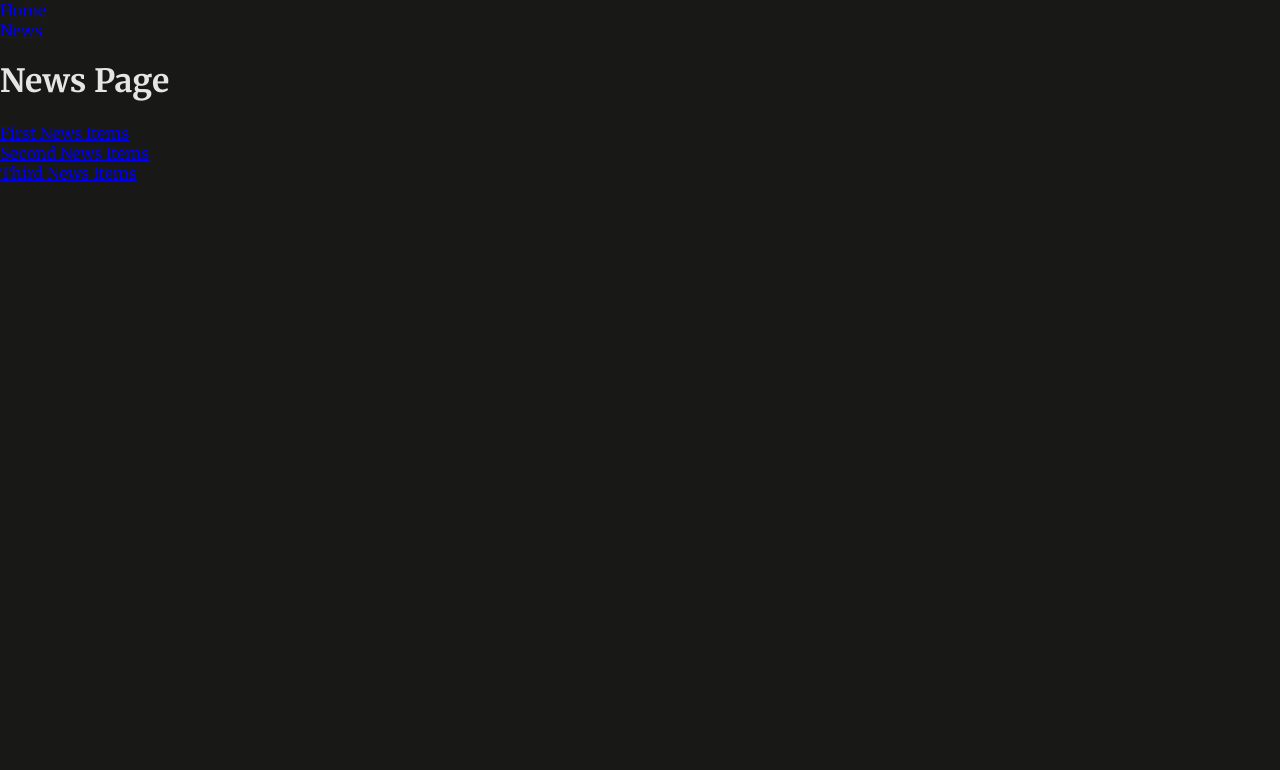
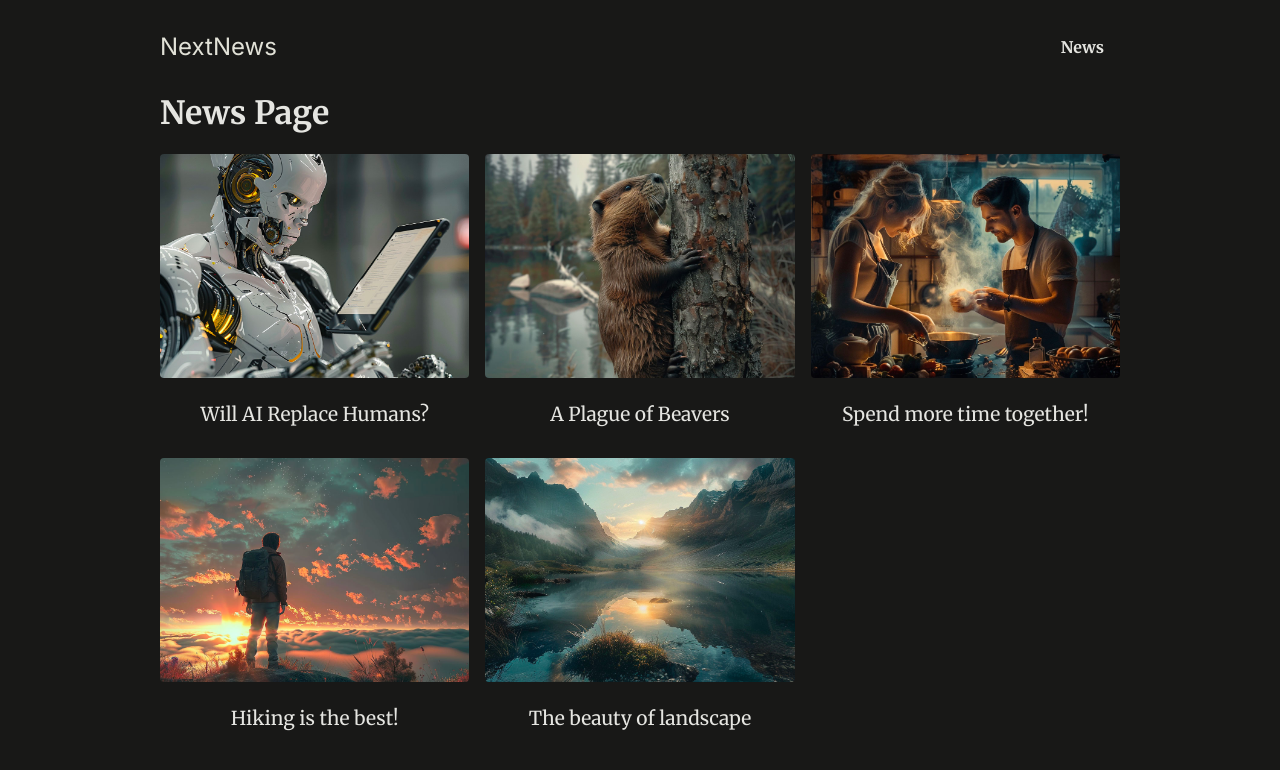
Before and after one commit to SumitDevNath/nextlevel-news, a Next.js app: page /news in a window 1280 px wide. Shown: the top 770 px of the page. Built offline with nearby package versions, Linux system fonts and the light colour scheme.

Commit message:
page contnet setup

```diff
--- a/app/layout.js
+++ b/app/layout.js
@@ -10,8 +10,10 @@ export default function RootLayout({ children }) {
   return (
     <html lang="en">
       <body>
-        <MainHeader />
-        {children}
+        <div id="page">
+          <MainHeader />
+          {children}
+        </div>
       </body>
     </html>
   );
--- a/app/news/page.jsx
+++ b/app/news/page.jsx
@@ -1,19 +1,25 @@
+import { DUMMY_NEWS } from "@/dummy-news";
+import Image from "next/image";
 import Link from "next/link";
 
 export default function NewsPage() {
   return (
     <>
       <h1>News Page</h1>
-      <ul>
-        <li>
-          <Link href="news/first-news">First News Items</Link>
-        </li>
-        <li>
-          <Link href="news/second-news">Second News Items</Link>
-        </li>
-        <li>
-          <Link href="news/third-news">Third News Items</Link>
-        </li>
+      <ul className="news-list">
+        {DUMMY_NEWS.map((newsItem) => (
+          <li key={newsItem.id}>
+            <Link href={`news/${newsItem.slug}`}>
+              <Image
+                src={`/images/news/${newsItem.image}`}
+                alt={newsItem.title}
+                width={100}
+                height={100}
+              />
+              <span>{newsItem.title}</span>
+            </Link>
+          </li>
+        ))}
       </ul>
     </>
   );
--- a/components/main-header.jsx
+++ b/components/main-header.jsx
@@ -2,15 +2,17 @@ import Link from "next/link";
 
 export default function MainHeader() {
   return (
-    <header>
-      <ul>
-        <li>
-          <Link href="/">Home</Link>
-        </li>
-        <li>
-          <Link href="/news">News</Link>
-        </li>
-      </ul>
+    <header id="main-header">
+      <div id="logo">
+        <Link href="/">NextNews</Link>
+      </div>
+      <nav>
+        <ul>
+          <li>
+            <Link href="/news">News</Link>
+          </li>
+        </ul>
+      </nav>
     </header>
   );
 }
--- /dev/null
+++ b/dummy-news.js
@@ -0,0 +1,43 @@
+export const DUMMY_NEWS = [
+  {
+    id: 'n1',
+    slug: 'will-ai-replace-humans',
+    title: 'Will AI Replace Humans?',
+    image: 'ai-robot.jpg',
+    date: '2021-07-01',
+    content:
+      'Since late 2022 AI is on the rise and therefore many people worry whether AI will replace humans. The answer is not that simple. AI is a tool that can be used to automate tasks, but it can also be used to augment human capabilities. The future is not set in stone, but it is clear that AI will play a big role in the future. The question is how we will use it.',
+  },
+  {
+    id: 'n2',
+    slug: 'beaver-plague',
+    title: 'A Plague of Beavers',
+    image: 'beaver.jpg',
+    date: '2022-05-01',
+    content: 'Beavers are taking over the world. They are building dams everywhere and flooding entire cities. What can we do to stop them?',
+  },
+  {
+    id: 'n3',
+    slug: 'couple-cooking',
+    title: 'Spend more time together!',
+    image: 'couple-cooking.jpg',
+    date: '2024-03-01',
+    content: 'Cooking together is a great way to spend more time with your partner. It is fun and you get to eat something delicious afterwards. What are you waiting for? Get cooking!',
+  },
+  {
+    id: 'n4',
+    slug: 'hiking',
+    title: 'Hiking is the best!',
+    image: 'hiking.jpg',
+    date: '2024-01-01',
+    content: 'Hiking is a great way to get some exercise and enjoy the great outdoors. It is also a great way to clear your mind and reduce stress. So what are you waiting for? Get out there and start hiking!',
+  },
+  {
+    id: 'n5',
+    slug: 'landscape',
+    title: 'The beauty of landscape',
+    image: 'landscape.jpg',
+    date: '2022-07-01',
+    content: 'Landscape photography is a great way to capture the beauty of nature. It is also a great way to get outside and enjoy the great outdoors. So what are you waiting for? Get out there and start taking some pictures!',
+  },
+];
```
Also changed, not shown: app/news/[id]/page.jsx (deleted, +0 -11 lines), app/news/[slug]/not-found.jsx (added, +8 -0 lines), app/news/[slug]/page.jsx (added, +23 -0 lines), app/not-found.jsx (added, +8 -0 lines).
